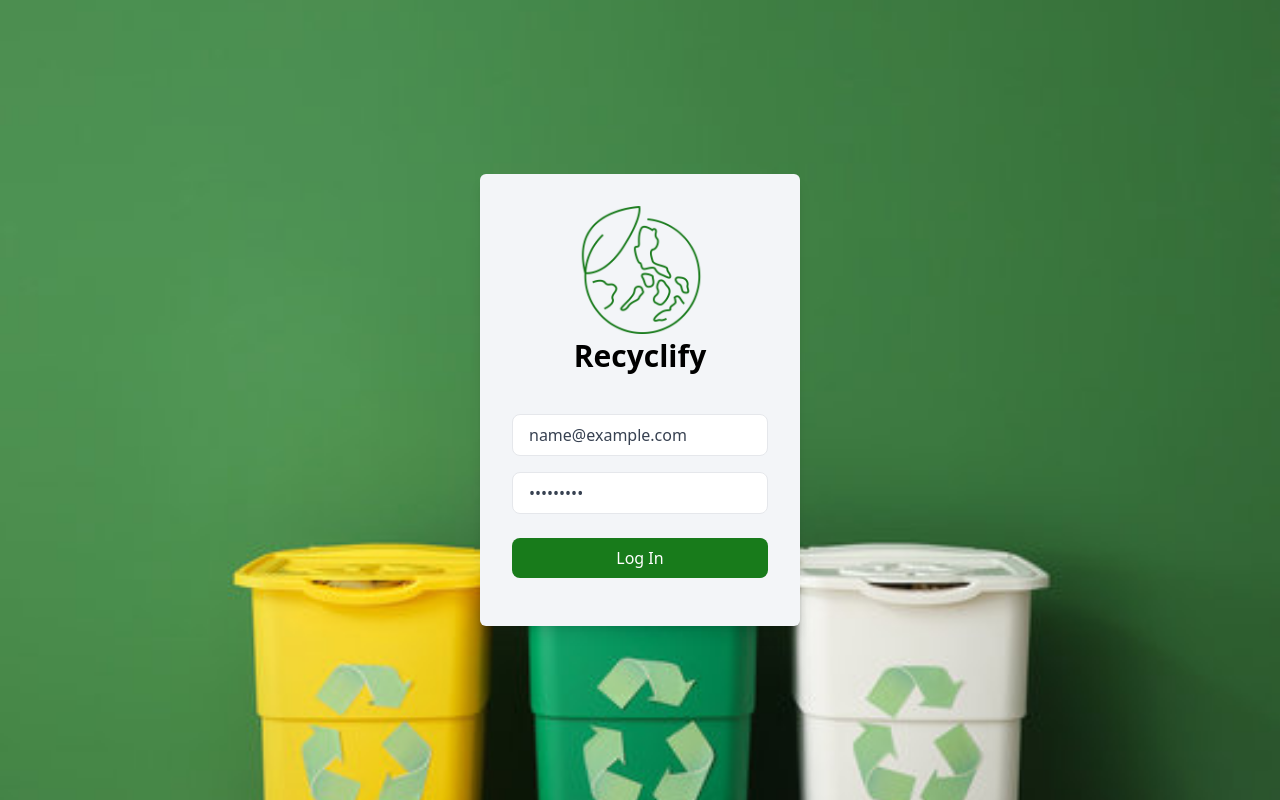
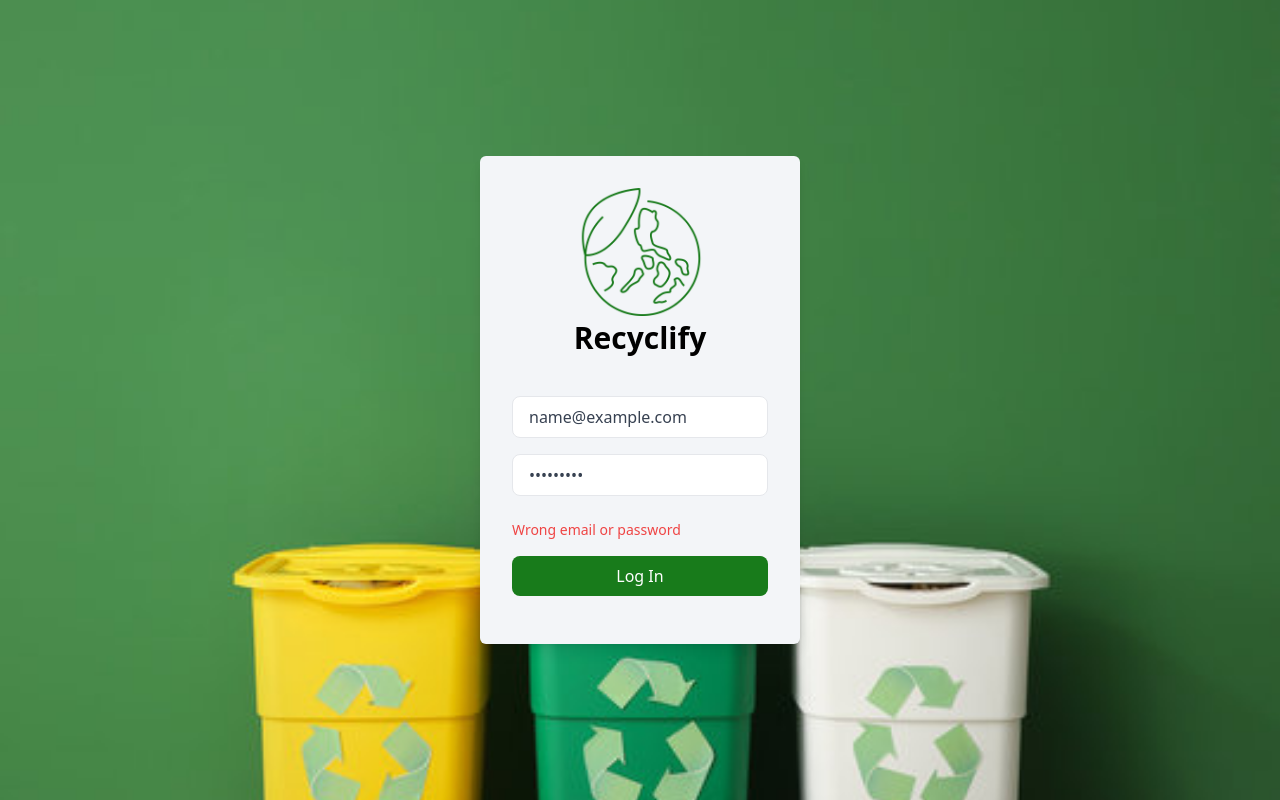
Before and after one commit to Huseinaz/Recyclify, a React (Create React App) app in the folder frontend/: page / in a window 1280 px wide. Both pictures are taken after typing "name@example.com", "Sample123" into the empty fields and a click on the button "Log In". Built offline with nearby package versions, Linux system fonts and the light colour scheme; no server answers; the HTML template or start-up script is replaced by a standard one.

Commit message:
Display the error message

```diff
--- a/frontend/src/App.jsx
+++ b/frontend/src/App.jsx
@@ -2,7 +2,7 @@ import React from 'react';
 import { BrowserRouter, Routes, Route } from "react-router-dom";
 import './style/colors.css'
 
-import LoginForm from './components/Authentication/LoginForm';
+import LoginForm from './components/Authentication';
 import Sidebar from './components/Sidebar';
 import Dashboard from './components/Dashboard';
 import UsersTable from './components/UsersTable';
--- a/frontend/src/components/Authentication/LoginForm.jsx
+++ b/frontend/src/components/Authentication/index.jsx
@@ -36,7 +36,6 @@ const LoginForm = () => {
         }
     };
 
-
     return (
         <div className="white flex items-center justify-center h-screen login-bg">
             <div className="gray-bg p-8 rounded-md shadow-lg max-w-xs w-full">
@@ -66,6 +65,9 @@ const LoginForm = () => {
                             onChange={(e) => setPassword(e.target.value)}
                         />
                     </div>
+                    {error && (
+                        <div className="mb-4 text-red-500 text-sm">{error}</div>
+                    )}
                     <button
                         type="submit"
                         className="w-full primary-bg text-white px-4 py-2 rounded-lg mb-4 login-btn">
@@ -74,7 +76,7 @@ const LoginForm = () => {
                 </form>
             </div>
         </div>
-    )
-}
+    );
+};
 
 export default LoginForm;
```
